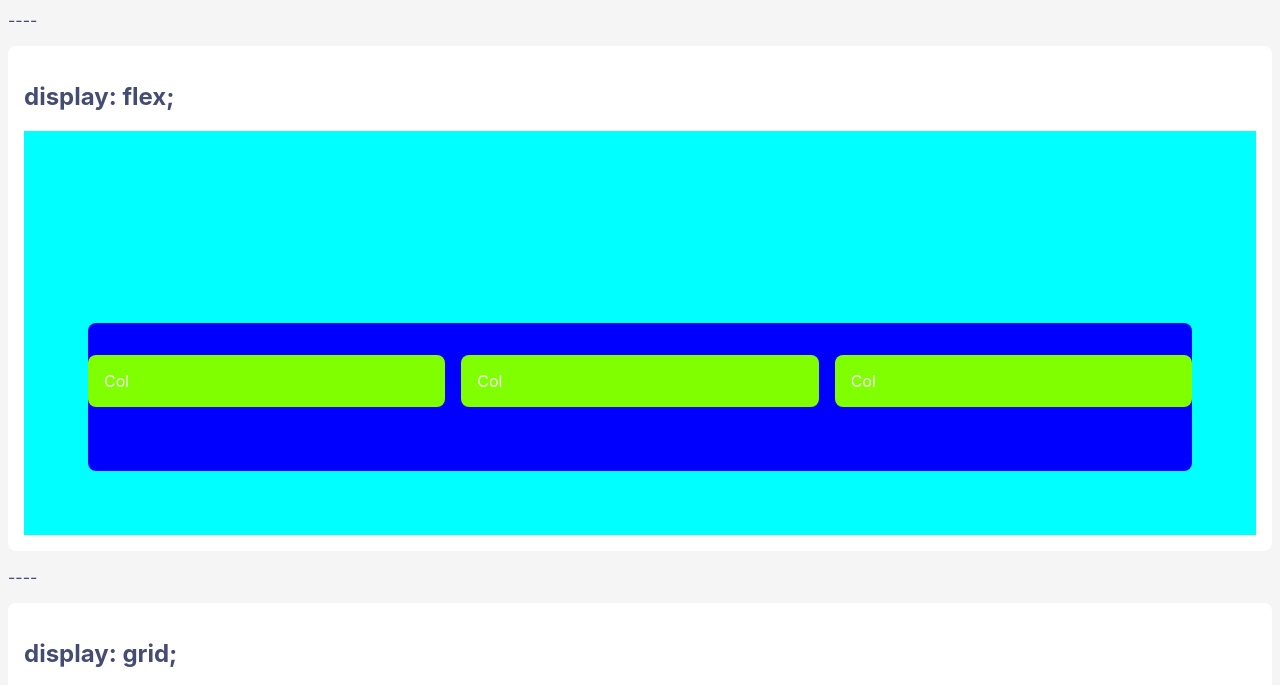
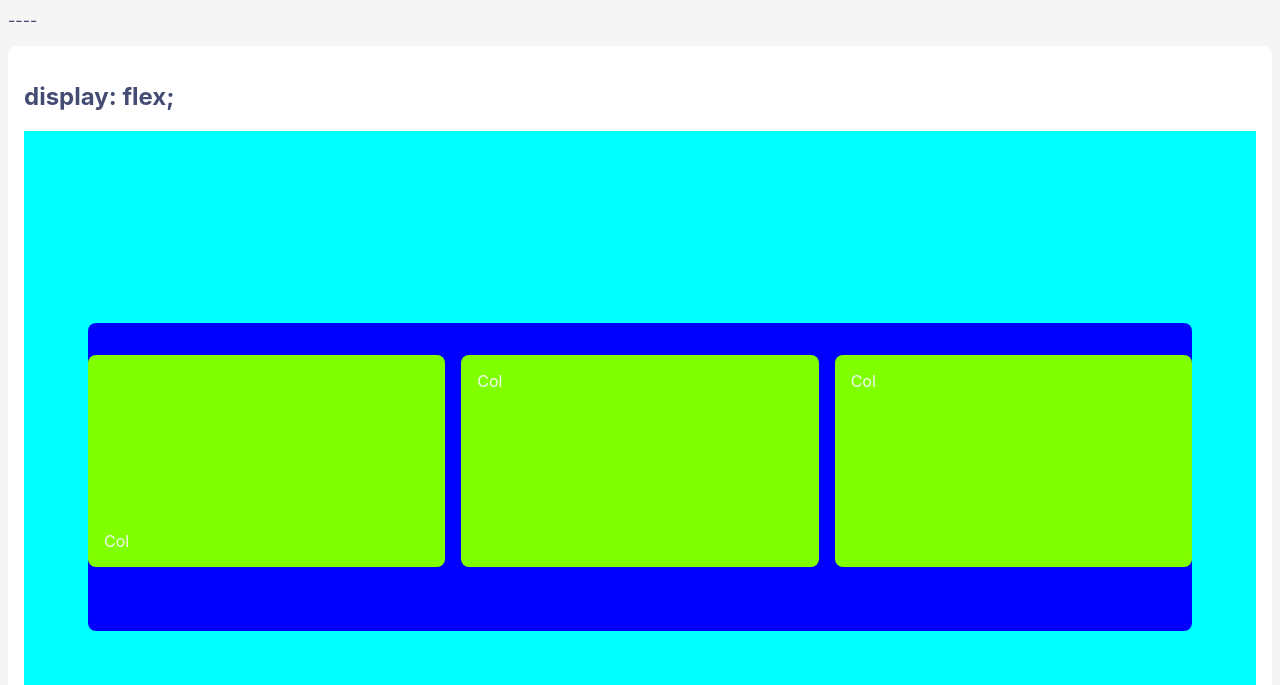
Before and after one commit to lucrousseau/lucency-flexbox-grid-system, a website built with webpack: page src/demo/index.html in a window 1280 px wide. Shown: the part 93-778 px from the top of the page. Built offline with nearby package versions, Linux system fonts and the light colour scheme; files whose address does not match are found by name.

Commit message:
some updates

```diff
--- a/src/demo/index.html
+++ b/src/demo/index.html
@@ -29,7 +29,10 @@
                         --padding-bottom:4rem;
                         background-color: blue;
                     ">
-                        <div class="lucency-col" style="background-color: chartreuse;"><span>Col</span></div>
+                        <div class="lucency-col" style="
+                            --padding-top:10rem;
+                            background-color: chartreuse;
+                        "><span>Col</span></div>
                         <div class="lucency-col" style="background-color: chartreuse;"><span>Col</span></div>
                         <div class="lucency-col" style="background-color: chartreuse;"><span>Col</span></div>
                     </div>
--- a/src/lucency-flex-grid.scss
+++ b/src/lucency-flex-grid.scss
@@ -131,15 +131,12 @@
 
         @include setGap($breakpoints, $currentPrefix, $prefix);
       }
-    }
-
-    &-flex {
       > .#{$slug}-col {
         @include setResponsiveStyles($breakpoints) using
           ($currentPrefix, $prefix) {
           @include addMarginPadding(
             (
-              "margin": (
+              "padding": (
                 top,
                 right,
                 bottom,
@@ -150,7 +147,14 @@
             $currentPrefix,
             $prefix
           );
+        }
+      }
+    }
 
+    &-flex {
+      > .#{$slug}-col {
+        @include setResponsiveStyles($breakpoints) using
+          ($currentPrefix, $prefix) {
           @include setColsWidth($prefix, $columns, $slug);
           @include setPull($prefix, $slug);
 
@@ -175,9 +179,6 @@
     }
 
     &-grid {
-      grid-template-columns: repeat($columns, 1fr);
-      grid-template-rows: repeat($columns, 1fr);
-
       @include addGridColumnsRows($columns, $breakpoints, $slug);
     }
 
--- a/src/mixin/addGridColumnsRows.scss
+++ b/src/mixin/addGridColumnsRows.scss
@@ -2,6 +2,9 @@
 @import "./setGridRowsHeight";
 
 @mixin addGridColumnsRows($columns, $breakpoints, $slug) {
+  grid-template-columns: repeat($columns, 1fr);
+  grid-template-rows: repeat($columns, 1fr);
+
   @include setResponsiveStyles($breakpoints) using ($currentPrefix, $prefix) {
     $previousPrefix: getPreviousPrefix($breakpoints, $currentPrefix);
     $grid: ("grid-column", "grid-row");
```
Also changed, not shown: dist/demo/demo.css, dist/demo/index.html, dist/lucency-flex-grid.css.
